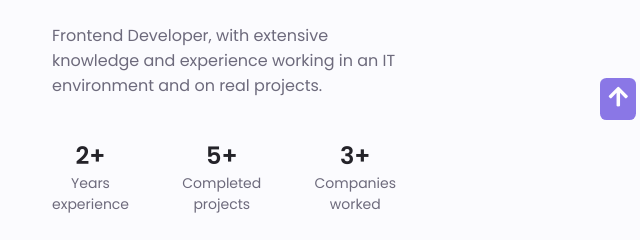
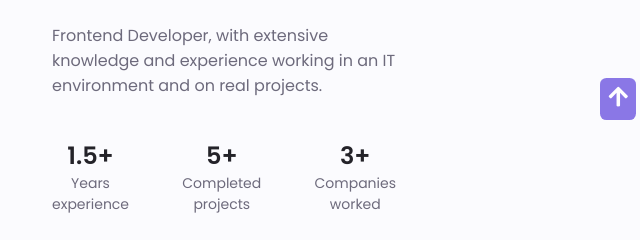
Before and after one commit to dojchinoski/portfoliowebsite, a plain HTML site: page index.html in a window 1280 px wide. Shown: the part 840-1080 px from the top of the page, 628-1268 px from the left. Drawn offline with nearby package versions, Linux system fonts and the light colour scheme.

Commit message:
Update index.html

```diff
--- a/index.html
+++ b/index.html
@@ -174,7 +174,7 @@
             </p>
             <div class="about__info">
               <div>
-                <span class="about__info-title">2+</span>
+                <span class="about__info-title">1.5+</span>
                 <span class="about__info-name"
                   >Years <br />
                   experience</span
```
